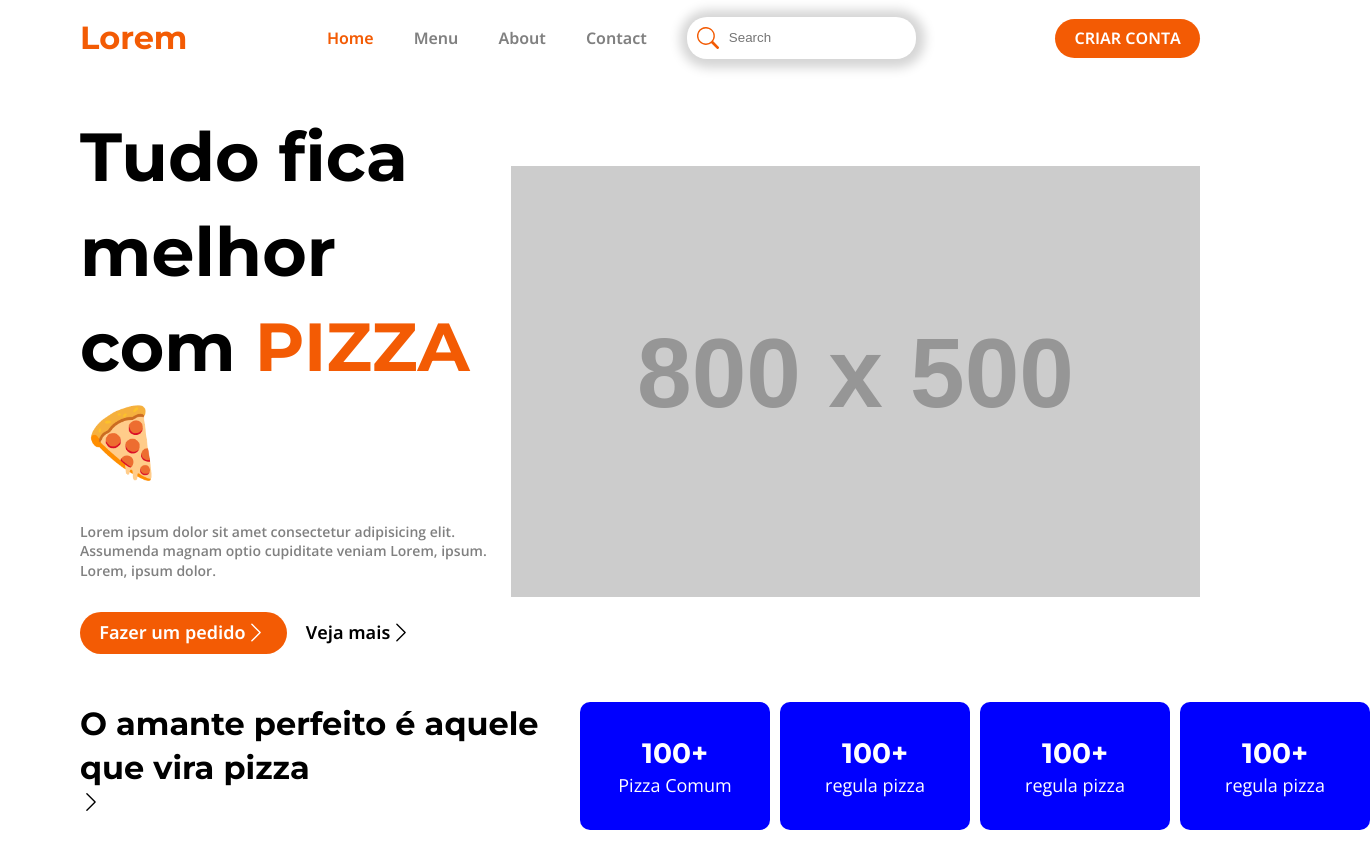
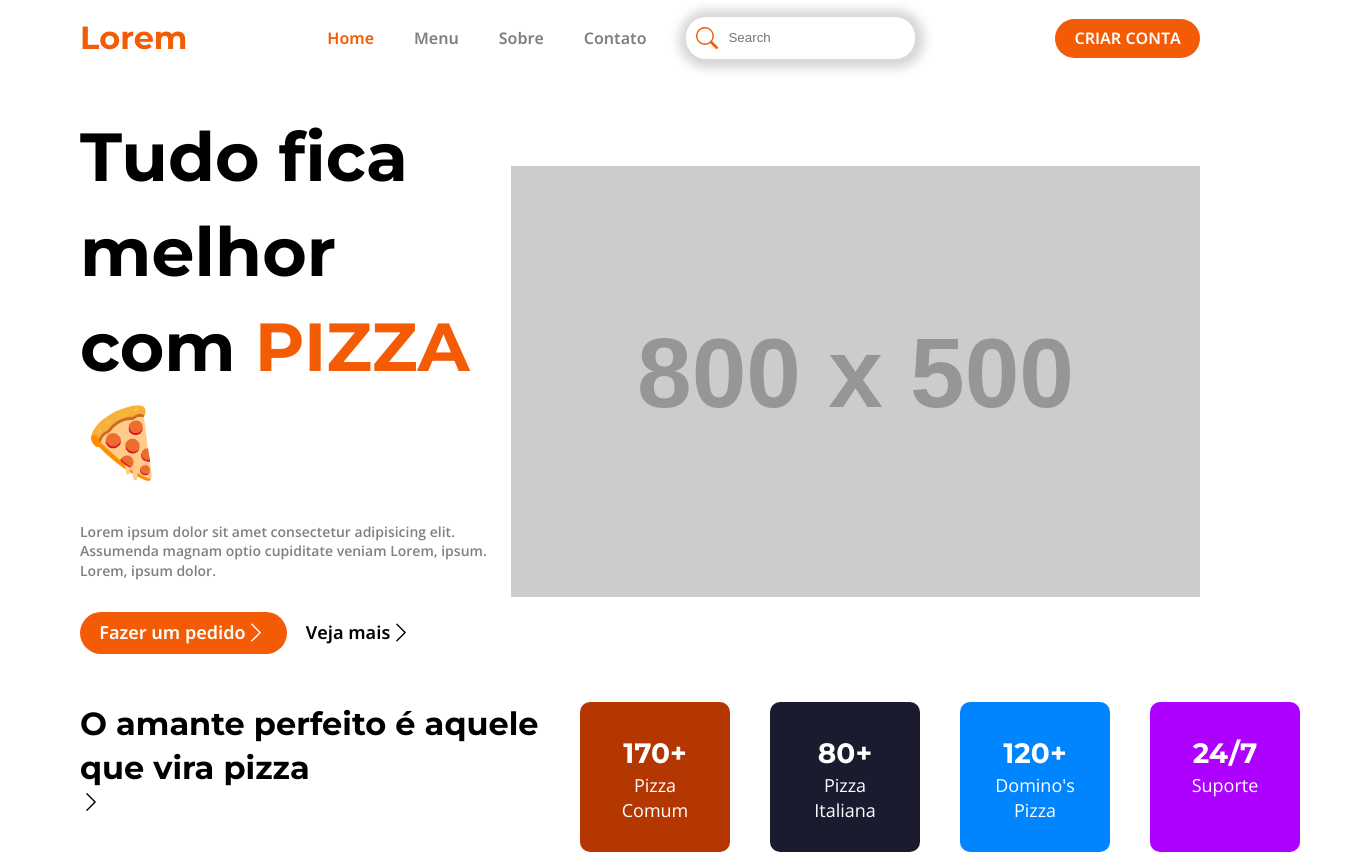
Before and after one commit to danielBRTanimacao/desafio-landing-page-react, a React (Vite) app: page / in a window 1280 px wide. Shown: the whole page, 1370 px wide, since content can reach past the window. Before the commit the page ends 846 px from the top, so only its background shows below. Built offline with nearby package versions, Linux system fonts and the light colour scheme; a web font is replaced by a local one.

Commit message:
pre deploy

```diff
--- a/src/assets/css/Index.css
+++ b/src/assets/css/Index.css
@@ -198,14 +198,15 @@ li a,
 
 .main-hero .article-blockots {
     display: flex;
-    gap: 10px;
+    gap: 40px;
 }
 
 .blockots {
     border-radius: 10px;
-    width: 190px;
+    width: 150px;
+    height: 150px;
     text-align: center;
-    background-color: blue;
+    background-color: var(--more-darker-orange);
     color: white;
     padding: var(--medium-font) !important;
 }
--- a/src/components/Main.tsx
+++ b/src/components/Main.tsx
@@ -1,4 +1,12 @@
+import { CSSProperties } from "react";
+
 export default () => {
+    let dark_color: CSSProperties = { backgroundColor: "#1b1b2f" };
+    let light_blue: CSSProperties = { backgroundColor: "#0085ff" };
+    let imaginary_technique_purple: CSSProperties = {
+        backgroundColor: "#ad00ff"
+    };
+
     return (
         <>
             <main className="main-hero">
@@ -24,20 +32,23 @@ export default () => {
                 </div>
                 <article className="article-blockots">
                     <div className="blockots">
-                        <h3>100+</h3>
+                        <h3>170+</h3>
                         <p>Pizza Comum</p>
                     </div>
-                    <div className="blockots">
-                        <h3>100+</h3>
-                        <p>regula pizza</p>
+                    <div className="blockots" style={dark_color}>
+                        <h3>80+</h3>
+                        <p>Pizza Italiana</p>
                     </div>
-                    <div className="blockots">
-                        <h3>100+</h3>
-                        <p>regula pizza</p>
+                    <div className="blockots" style={light_blue}>
+                        <h3>120+</h3>
+                        <p>Domino's Pizza</p>
                     </div>
-                    <div className="blockots">
-                        <h3>100+</h3>
-                        <p>regula pizza</p>
+                    <div
+                        className="blockots"
+                        style={imaginary_technique_purple}
+                    >
+                        <h3>24/7</h3>
+                        <p>Suporte</p>
                     </div>
                 </article>
             </main>
--- a/src/components/Nav.tsx
+++ b/src/components/Nav.tsx
@@ -13,10 +13,10 @@ export default () => {
                         <a href="#">Menu</a>
                     </li>
                     <li>
-                        <a href="#">About</a>
+                        <a href="#">Sobre</a>
                     </li>
                     <li>
-                        <a href="#">Contact</a>
+                        <a href="#">Contato</a>
                     </li>
                     <li>
                         <form className="flex-form" action="#" method="get">
```
Also changed, not shown: 1 other file (tests, documents, lock files or other folders).
